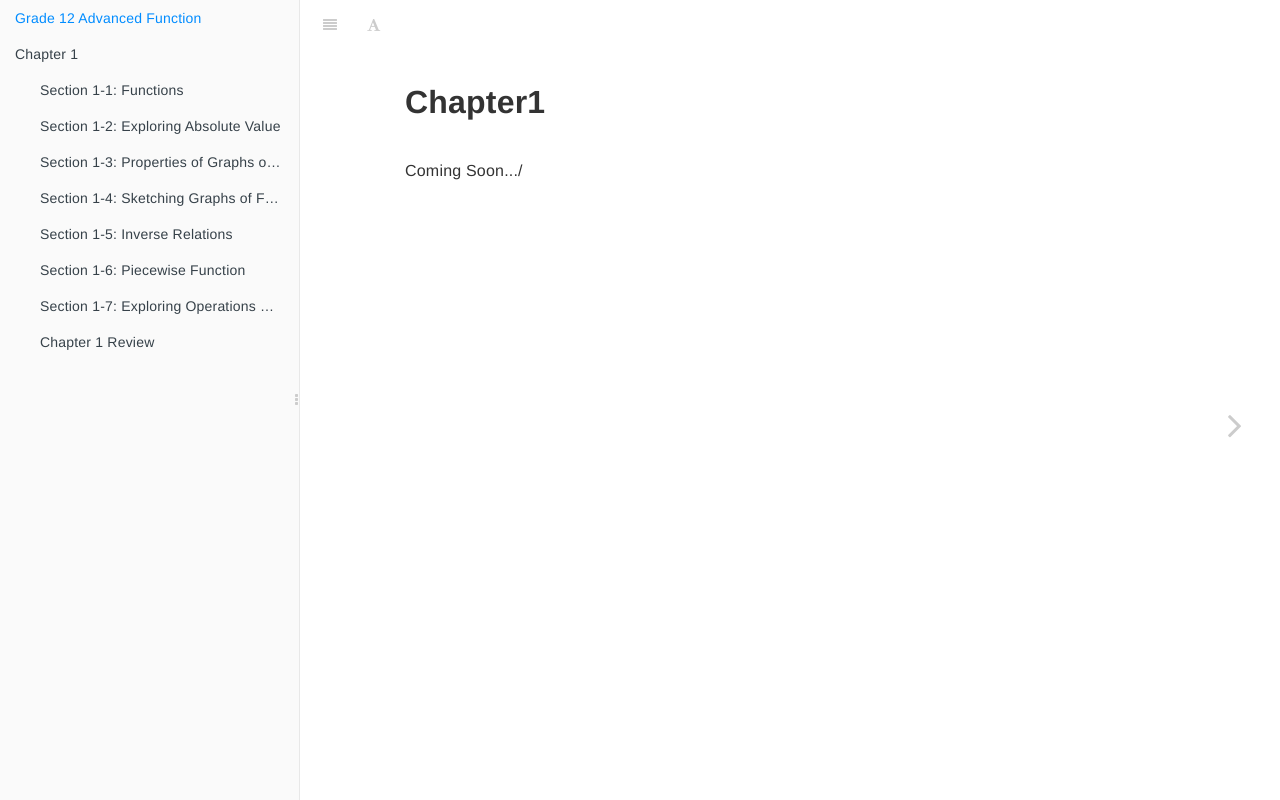
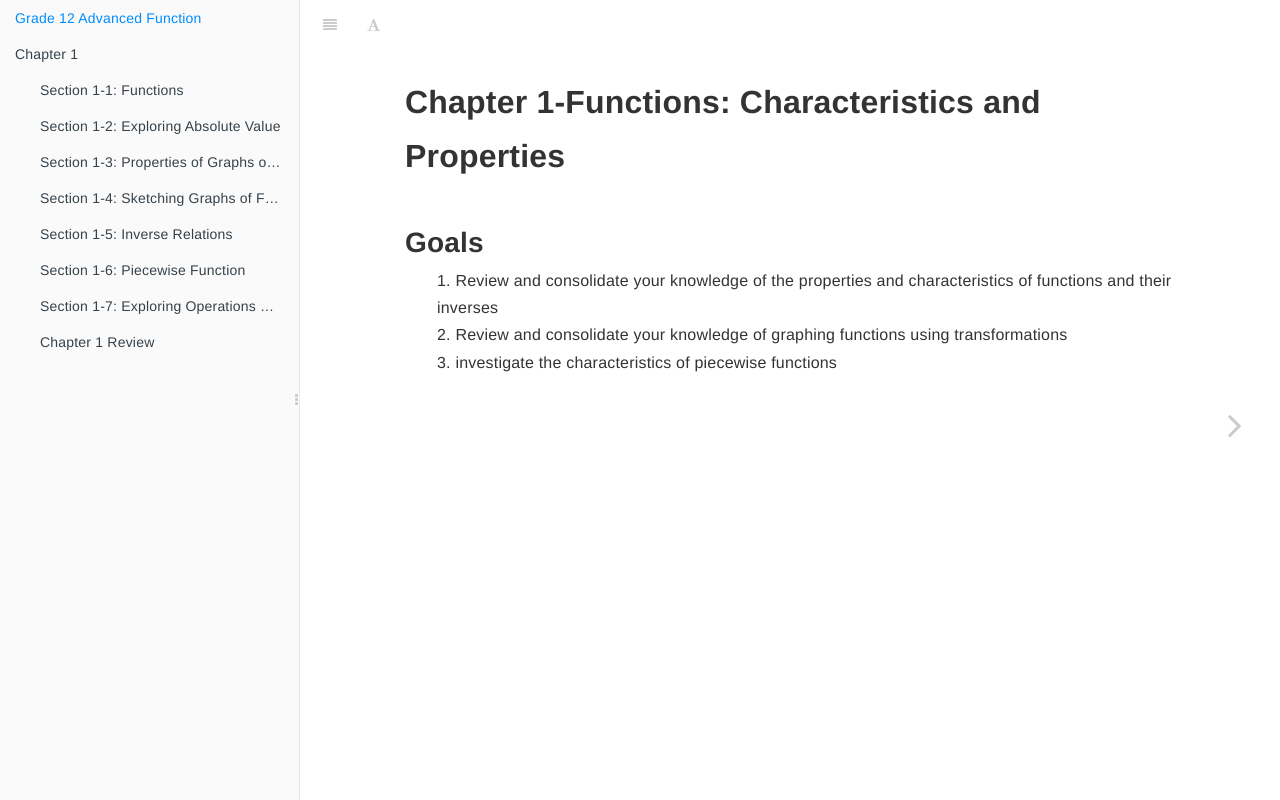
Before and after one commit to BDFD-Online-Demo/EBook01_MHF4U, a Flask app: page /Chapter1 in a window 1280 px wide. Run offline with Flask 2, Linux system fonts and the light colour scheme; some libraries are stand-ins or nearby versions.

Commit message:
update chapter 1 section 1 page

```diff
--- a/templates/c01/index.html
+++ b/templates/c01/index.html
@@ -1,7 +1,7 @@
 <!--
  * @Author: BDFD
  * @Date: 2022-03-02 15:00:22
- * @LastEditTime: 2022-03-03 13:51:43
+ * @LastEditTime: 2022-03-03 14:29:25
  * @LastEditors: BDFD
  * @Description:
  * @FilePath: \EBook01_MHF4U\templates\c01\index.html
@@ -20,8 +20,20 @@
     <div class="page-wrapper" tabindex="-1" role="main">
         <div class="page-inner">
             <section class="normal" id="section-">
-                <h1>Chapter1</h1>
-                <p>Coming Soon.../</p>
+                <h1>Chapter 1-Functions: Characteristics and Properties</h1>
+                <h2 style="margin-bottom: 0px;">Goals</h2>
+                <ul>
+                    <li>
+                        1. Review and consolidate your knowledge of the properties and characteristics of functions and
+                        their inverses
+                    </li>
+                    <li>
+                        2. Review and consolidate your knowledge of graphing functions using transformations
+                    </li>
+                    <li>
+                        3. investigate the characteristics of piecewise functions
+                    </li>
+                </ul>
             </section>
         </div>
     </div>
```
Also changed, not shown: templates/c01/s01.html (+20 -2 lines), static/images/c01/s01_01.png (added), static/images/c01/s01_02.png (added).
